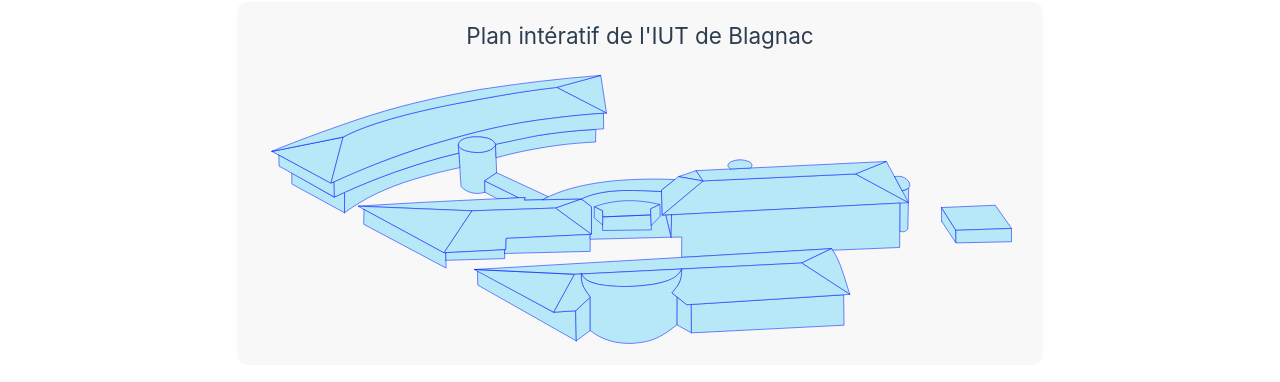
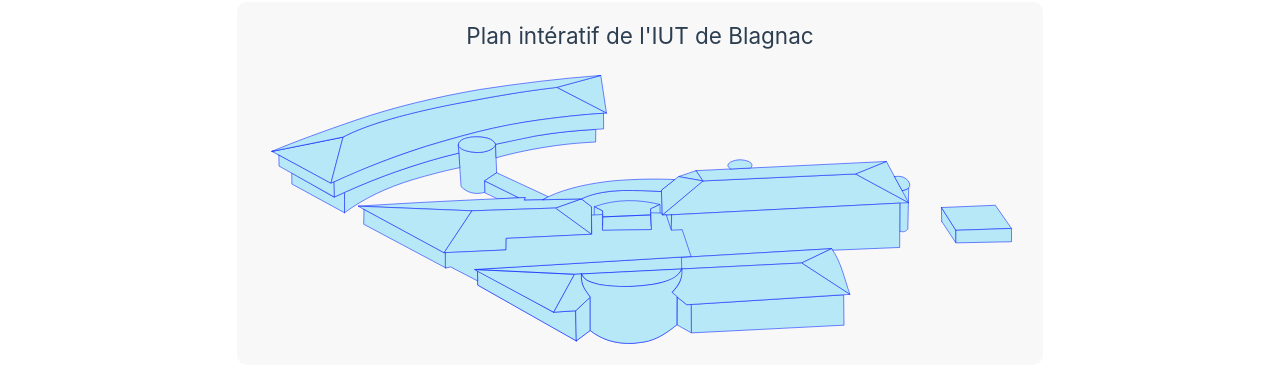
Before and after one commit to Tructruc/SAE-ALT-S3-Dev-23-24-Occupation-salles-3A-Groupe-2, a Vue app in the folder frontend/front-vue/: page / in a window 1280 px wide. Shown: the part 380-762 px from the top of the page. Built offline with nearby package versions, Linux system fonts and the light colour scheme.

Commit message:
Changement SVG fullIUT

```diff
--- a/frontend/front-vue/src/components/batiments/FullIut.vue
+++ b/frontend/front-vue/src/components/batiments/FullIut.vue
@@ -15,28 +15,25 @@
     <div :class="{ 'small-view': showBatB || showBatE || showBatA, 'grid':true}">
     <h2> Plan intératif de l'IUT de Blagnac </h2>
       <svg width="100%" height="100%" viewBox="0 0 1417.3333 524" >
-            <g id="MI" class="changeColor">
-                <title>Maison intelligente</title>
+            <g id="MI">
                 <path id="path47751" d="m 1275.5549,283.99611 -0.4068,-25.87164 27.0614,42.74674 0.058,23.6013 -26.7126,-40.4764"/>
                 <path id="path47753" d="m 1275.1481,258.12447 27.0614,42.74674 104.472,-3.50424 -30.4561,-43.50482 -101.0773,4.26232"/>
                 <path id="path47755" d="m 1302.2095,300.87121 104.472,-3.50424 -0.09,24.96697 -104.324,2.13857 -0.058,-23.6013"/>
             </g>
 
             <g id="bat_E" class="changeColor" @click="displayBatE">
-                <title>Batiment E (R&T)</title>
-                <path id="path43261" d="m 1196.8919,302.54757 c 4.5459,1.04117 8.9079,2.95184 15.1257,-3.91667 l 1.6547,-75.36769 0.1044,-2.23031 c -3.2413,2.99809 -7.657,4.42654 -12.4684,5.32593 l -4.1945,23.42375 -0.2219,52.76499"/>
-                <path id="path41991" d="m 750.66052,272.70018 18.11785,-0.93004 428.33543,-21.98756 16.3673,-0.84018 -99.6384,-53.87022 -286.20621,13.07487 -76.97597,64.55313"/>
-                <path id="path42059" d="m 827.63649,208.14705 -46.11195,-8.03527 33.26665,-11.21201 12.8453,19.24728"/>
-                <path id="path42127" d="m 749.62898,225.38461 1.03154,47.31557 76.97597,-64.55313 -46.11195,-8.03527 -31.89556,25.27283"/>
-                <path id="path42627" d="m 757.69803,272.33893 9.94065,41.50349 1.13969,-42.07228 -11.08034,0.56879"/>
-                <path id="path42697" d="m 768.77837,271.77014 -1.13969,42.07228 20.11388,-0.35177 -0.25111,38.22726 281.57975,-16.44857 2.0595,2.97211 125.6228,-5.16132 0.3503,-83.29755 -428.33543,21.98756"/>
-                <path id="path42765" d="m 1113.8427,195.07218 57.9765,-23.42278 41.6619,77.293 -99.6384,-53.87022"/>
-                <path id="path42835" d="m 814.79119,188.89977 12.8453,19.24728 286.20621,-13.07487 57.9765,-23.42278 -357.02801,17.25037"/>
-                <path id="path42903" d="m 1187.1343,200.06265 14.174,26.29618 c 10.3544,-2.10082 19.3746,-6.29405 11.4032,-18.33602 -8.0706,-8.7327 -15.3095,-9.38264 -25.5772,-7.96016"/>
-                <path id="path43627" d="m 879.05542,185.79474 38.33202,-1.85207 c 4.68219,-6.51655 0.92576,-9.55342 -3.87605,-12.15922 -10.61426,-4.09607 -21.78106,-4.74043 -33.9262,0.72689 -8.80318,5.78444 -4.88868,9.56935 -0.52977,13.2844"/>
+              <path d="m 1196.9,302.55 c 4.5459,1.0412 8.9079,2.9518 15.126,-3.9167 l 1.6547,-75.368 0.1044,-2.2303 c -3.2413,2.9981 -7.657,4.4265 -12.468,5.3259 l -4.1945,23.424 -0.2219,52.765" id="path15" />
+              <path d="m 750.66,272.7 462.82,-23.758 -99.638,-53.87 -286.21,13.075 -76.976,64.553" id="path17" />
+              <path d="m 827.64,208.15 -46.112,-8.0353 33.267,-11.212 12.845,19.247" id="path19" />
+              <path d="m 749.63,225.38 1.0315,47.316 76.976,-64.553 -46.112,-8.0353 -31.896,25.273" id="path21" />
+              <path d="m 757.7,272.34 9.9406,41.503 1.1397,-42.072 -11.08,0.56879" id="path23" />
+              <path d="m 768.78,271.77 -1.1397,42.072 20.114,-0.35177 -0.25111,38.227 281.58001,-16.449 2.0595,2.9721 125.62,-5.1613 0.3503,-83.298 -428.34001,21.988" id="path25" />
+              <path d="m 1113.8,195.07 57.976,-23.423 41.662,77.293 -99.638,-53.87" id="path27" />
+              <path d="m 814.79,188.9 12.845,19.247 286.21,-13.075 57.976,-23.423 -357.03,17.25" id="path29" />
+              <path d="m 1187.1,200.06 14.174,26.296 c 10.354,-2.1008 19.375,-6.294 11.403,-18.336 -8.0706,-8.7327 -15.31,-9.3826 -25.577,-7.9602" id="path31" />
+              <path d="m 879.06,185.79 38.332,-1.8521 c 4.6822,-6.5166 0.92576,-9.5534 -3.876,-12.159 -10.614,-4.0961 -21.781,-4.7404 -33.926,0.72689 -8.8032,5.7844 -4.8887,9.5694 -0.52977,13.284" id="path33" />
             </g>
-            <g id="bat_Cloctech" class="changeColor">
-                <title>Batiment C (Recherche) + Amphi1 + Local Technique</title>
+            <g id="bat_Cloctech">
                 <path id="path33557" d="m 404.38219,377.66988 0.53913,26.05039 184.90155,104.61516 -1.19021,-56.48469 -41.13126,2.69141 z"/>
                 <path id="path35040" d="m 589.82287,508.33543 26.12985,-19.43235 0.0143,-62.51058 -27.33436,25.45824 1.19021,56.48469"/>
                 <path id="path35108" d="m 398.57055,374.43743 187.9466,8.98733 -39.01575,71.11739 -143.11921,-76.87227 -5.81164,-3.23245 187.9466,8.98733 13.07314,-0.65039 188.1256,-9.35926 225.07531,-11.19751 56.29,-26.94826 -670.51065,39.16809"/>
@@ -49,38 +46,38 @@
                 <path id="path37114" d="m 787.71589,373.41511 c -0.013,25.62319 -6.34533,29.89467 -18.40616,44.85535 l 27.98557,22.29378 305.9396,-19.48993 -90.4437,-58.85671 -225.07531,11.19751"/>
             </g>
             <g id="bat_B" class="changeColor" @click="displayBatB">
-                <title>Batiment B (G.I.M. & Info)</title>
-                <path id="path19952" d="m 129.27371,212.707 22.84949,-86.79662 -133.619844,26.8184 13.075313,7.07982 97.695041,52.8984"/>
-                <path id="path19954" d="m 418.03115,229.64836 v 0 l -0.3236,-21.67354 64.57876,31.96046 -39.40708,1.82576 z"/>
-                <path id="path19956" d="m 374.06564,219.2665 c 11.38873,11.60774 26.09491,14.94113 43.96551,10.38186 l -0.3236,-21.67354 22.68663,-15.13341 -2.13967,-53.36955 c -1.8018,10.74005 -20.85613,15.30924 -35.28712,15.5063 -22.9609,-1.53346 -34.24009,-8.10094 -34.67224,-13.96103 z"/>
-                <path id="path19958" d="m 646.49979,80.863345 -93.3526,-48.212113 82.62008,-22.457216 10.73252,70.669329"/>
-                <path id="path23353" d="M 18.503356,152.72878 152.1232,125.91038 C 188.6473,106.52905 249.20346,86.699366 347.59246,66.163858 416.18319,53.809185 484.86174,40.020524 553.14719,32.651232 l 93.3526,48.212113 C 564.26914,86.109223 482.66778,96.59258 402.21964,116.67393 268.44018,150.7223 203.29934,180.26869 129.27371,212.707 l 22.84949,-86.79662"/>
-                <path id="path25469" d="m 55.878196,193.69214 0.211024,20.32606 98.76559,53.88762 0.0616,-38.22706 -19.07475,8.75751 z"/>
-                <path id="path25958" d="m 31.578669,159.8086 0.402363,20.51171 23.897164,13.37183 79.963464,44.74413 -0.34852,-28.45643 -6.21943,2.72716 -97.695041,-52.8984"/>
-                <path id="path26447" d="M 18.503356,152.72878 152.1232,125.91038 C 196.49239,101.92118 274.40517,80.135485 380.33326,60.190126 433.15984,50.320221 486.08112,40.463995 553.14719,32.651232 L 635.76727,10.194016 C 560.39003,15.781596 484.37423,24.966724 407.89565,36.759028 326.20579,50.873902 248.55549,69.379521 176.5288,93.997657 116.52699,114.59308 61.539778,134.49149 18.503356,152.72878"/>
-                <path id="path26881" d="m 154.85481,267.90582 c 36.17816,-26.95575 79.55,-47.48834 129.15511,-62.4553 28.1831,-8.16717 56.6806,-16.08453 87.39685,-22.23904 l -2.00845,-27.23503 c -44.63333,10.24732 -83.80201,23.09617 -122.11651,36.35167 -31.38805,11.19922 -62.11715,23.77329 -92.3654,37.35064 l -0.0616,38.22706"/>
-                <path id="path27315" d="m 438.25451,139.47186 1.01759,25.38156 c 33.45962,-9.53282 71.22634,-17.27668 113.44786,-23.17025 24.57288,-3.32822 48.99593,-5.36133 73.31645,-6.50808 l 0.46052,-23.74205 c -74.00968,4.82315 -84.53497,8.35384 -112.59672,12.24154 -25.85126,4.67504 -50.88769,10.10686 -75.6457,15.79728 z"/>
-                <path id="path27578" d="m 640.9127,81.227949 0.23903,29.238131 -14.6548,0.96696 c -38.90175,2.05955 -76.4454,6.14067 -112.62841,12.24713 l -75.61401,15.79169 c -2.77331,-6.957 -10.44687,-11.91655 -26.19653,-13.58409 -12.65122,-1.31171 -24.57592,-0.18898 -35.50002,4.28662 -4.02316,2.75039 -8.24147,5.36792 -8.26281,10.84274 l 1.10317,14.95932 c -40.47362,9.17733 -81.24487,22.12801 -122.11653,36.35168 -29.05319,10.55035 -59.22152,22.32162 -92.36538,37.35063 l -19.07475,8.75751 -0.62018,-28.33726 c 60.05861,-27.87027 116.61374,-48.59584 171.83121,-66.59352 65.17226,-19.0736 129.31943,-38.58264 213.02837,-49.78234 40.10092,-5.26673 80.25271,-10.219514 120.83129,-12.538182"/>
-                <path id="path28858" d="m 368.29515,141.01713 c 0.23328,-11.63405 18.44577,-15.70788 35.56189,-15.57162 13.66431,0.83301 29.26605,2.11887 34.39747,14.02635 0.65552,2.57467 -7.17258,15.11092 -34.78654,15.49775 -18.41025,-1.73761 -33.03532,-5.12451 -35.17282,-13.95248"/>
-                <path id="path45131" d="m 440.39418,192.84141 97.04792,44.98247 -10.30951,5.67689 -35.24783,0.80507 2.00103,-4.90798 -11.59948,0.53742 -64.57876,-31.96046 22.68663,-15.13341"/>
+              <path d="m 129.27,212.71 22.849,-86.797 -133.62,26.818 110.77,59.978" id="path38" />
+              <path d="m 418.03,229.65 -0.3236,-21.674 64.579,31.96 -39.407,1.8258 z" id="path40" />
+              <path d="m 374.07,219.27 c 11.389,11.608 26.095,14.941 43.966,10.382 l -0.3236,-21.674 22.687,-15.133 -2.1397,-53.37 c -1.8018,10.74 -20.856,15.309 -35.287,15.506 -22.961,-1.5335 -34.24,-8.1009 -34.672,-13.961 z" id="path42" />
+              <path d="M 646.5,80.863 553.147,32.651 635.767,10.194 646.5,80.863" id="path44" />
+              <path d="m 18.503,152.73 133.62,-26.818 c 36.524,-19.381 97.08,-39.211 195.47,-59.747 68.591,-12.355 137.27,-26.143 205.55,-33.513 l 93.353,48.212 c -82.231,5.2459 -163.83,15.729 -244.28,35.811 -133.78,34.048 -198.92,63.595 -272.95,96.033 l 22.849,-86.797" id="path46" />
+              <path d="m 55.878,193.69 0.21102,20.326 98.766,53.888 0.0616,-38.227 -19.075,8.7575 z" id="path48" />
+              <path d="m 31.579,159.81 0.40236,20.512 103.86,58.116 -0.34852,-28.456 -6.2194,2.7272 -97.695,-52.898" id="path50" />
+              <path d="m 18.503,152.73 133.62,-26.818 c 44.369,-23.989 122.28,-45.775 228.21,-65.72 52.827,-9.8699 105.75,-19.726 172.81,-27.539 l 82.62,-22.457 c -75.377,5.5876 -151.39,14.773 -227.87,26.565 -81.69,14.115 -159.34,32.62 -231.37,57.239 -60.002,20.595 -114.99,40.494 -158.03,58.731" id="path52" />
+              <path d="m 154.85,267.91 c 36.178,-26.956 79.55,-47.488 129.16,-62.455 28.183,-8.1672 56.681,-16.085 87.397,-22.239 l -2.0084,-27.235 c -44.633,10.247 -83.802,23.096 -122.12,36.352 -31.388,11.199 -62.117,23.773 -92.365,37.351 l -0.0616,38.227" id="path54" />
+              <path d="m 438.25,139.47 1.0176,25.382 c 33.46,-9.5328 71.226,-17.277 113.45,-23.17 24.573,-3.3282 48.996,-5.3613 73.316,-6.5081 l 0.46052,-23.742 c -74.01,4.8232 -84.535,8.3538 -112.6,12.242 -25.851,4.675 -50.888,10.107 -75.646,15.797 z" id="path56" />
+              <path d="m 640.91,81.228 0.23903,29.238 -14.655,0.96696 c -38.902,2.0596 -76.445,6.1407 -112.63,12.247 l -75.614,15.792 c -2.7733,-6.957 -10.447,-11.917 -26.197,-13.584 -12.651,-1.3117 -24.576,-0.18898 -35.5,4.2866 -4.0232,2.7504 -8.2415,5.3679 -8.2628,10.843 l 1.1032,14.959 c -40.474,9.1773 -81.245,22.128 -122.12,36.352 -29.053,10.55 -59.222,22.322 -92.365,37.351 l -19.075,8.7575 -0.62018,-28.337 c 60.059,-27.87 116.61,-48.596 171.83,-66.594 65.172,-19.074 129.32,-38.583 213.03,-49.782 40.101,-5.2667 80.253,-10.22 120.83,-12.538" id="path58" />
+              <path d="m 368.3,141.02 c 0.23328,-11.634 18.446,-15.708 35.562,-15.572 13.664,0.83301 29.266,2.1189 34.397,14.026 0.65552,2.5747 -7.1726,15.111 -34.787,15.498 -18.41,-1.7376 -33.035,-5.1245 -35.173,-13.952" id="path60" />
+              <path d="m 440.39,192.84 97.048,44.982 -10.31,5.6769 -35.248,0.80507 2.001,-4.908 -11.599,0.53742 -64.579,-31.96 22.687,-15.133" id="path62" />
             </g>
             <g id="bat_Aadm" class="changeColor" @click="displayBatA">
-                <title>Batiment A (administration)</title>
-                <path id="path37905" d="m 550.55088,259.06347 48.79591,-17.2121 19.01889,14.63956 0.0736,51.95062 -67.88839,-49.37808"/>
-                <path id="path37973" d="m 599.34679,241.85137 -107.46203,2.45447 2.00103,-4.90798 c -98.5921,4.29655 -197.84637,8.71554 -313.44379,16.15634 l 213.22462,8.74617 156.88426,-5.2369 48.79591,-17.2121"/>
-                <path id="path38136" d="m 393.66662,264.30037 -52.37088,78.75916 116.40131,-5.89156 0.5369,-21.12659 160.20533,-7.59983 -67.88839,-49.37808 -156.88427,5.2369"/>
-                <path id="path38335" d="M 341.29574,343.05953 191.42131,261.78167 180.442,255.5542 l 213.22462,8.74617 -52.37088,78.75916"/>
-                <path id="path38403" d="m 191.42143,261.78173 -0.57478,27.66211 154.61275,82.311 -0.24541,-14.52738 -0.24248,-14.35398 -3.67577,0.18605 -149.87431,-81.2778"/>
-                <path id="path38471" d="m 345.21399,357.22746 110.36638,-3.29943 -0.22944,-9.58833 -0.16856,-7.04445 -110.21086,5.57823 0.24248,14.35398"/>
-                <path id="path38539" d="m 455.35093,344.3397 160.59718,-3.93855 -0.20813,-31.81184 -157.50603,7.45207 -0.5369,21.12659 -2.51468,0.12728 0.16856,7.04445"/>
-            </g>
-            <g id="bat_Abib" class="changeColor">
-                <title>Batiment A (bibliothèque)</title>
-                <path id="path45456" d="m 767.63868,313.84242 -151.83912,3.85304 -0.0596,-9.10615 2.6993,-0.14776 -0.0736,-51.95062 -19.01889,-14.63956 c 16.22997,-8.2102 39.75129,-14.12057 77.07095,-15.67867 24.91408,-0.15811 49.53506,0.17775 73.2721,2.00327 l 0.97068,44.52421 7.03751,-0.36125 9.94065,41.50349"/>
-                <path id="path45450" d="m 639.33402,275.69244 90.25708,-3.69437 1.38555,28.03395 -91.88586,1.1962 0.24323,-25.53578 -0.21354,-11.26145 -15.48241,-7.7983 c 41.67593,-15.06868 82.66998,-13.9953 123.2996,-4.29455 l -17.6549,8.29165 0.30833,11.36828 -90.25708,3.69437"/>
-                <path id="path45452" d="m 639.19169,290.63515 -15.73426,-13.23135 0.18064,-20.77111 15.48241,7.7983 0.21354,11.26145 -0.14233,14.94271"/>
-                <path id="path45454" d="m 730.56724,291.74837 16.73355,-17.02602 -0.36312,-22.38421 -17.6549,8.29165 0.30833,11.36828 0.97614,19.7503"/>
-                <path id="path46179" d="m 527.13259,243.50077 72.2142,-1.6494 c 23.09699,-10.70374 49.27482,-14.90029 77.07101,-15.67867 24.83437,-0.15437 49.42988,0.16979 73.27204,2.00327 l -0.0609,-2.79136 24.92233,-19.74751 c -31.92059,-1.53155 -68.13895,-1.35694 -112.67828,2.12099 -46.95914,4.80021 -89.57204,13.74018 -124.43093,30.06579 l -10.30951,5.67689"/>
+              <path d="m 404.38,377.67 0.53913,26.05 184.9,104.62 -1.1902,-56.485 -41.131,2.6914 z" id="path65" />
+              <path d="m 589.82,508.34 26.13,-19.432 0.0143,-62.511 -27.334,25.458 1.1902,56.485" id="path67" />
+              <path d="m 398.57,374.44 187.95,8.9873 -39.016,71.117 -143.12,-76.872 -5.8116,-3.2324 187.95,8.9873 13.073,-0.65039 188.12845,-9.36765 -0.61348,-22.33853 -388.54087,23.36928" id="path69" />
+              <path d="m 599.59,382.77 188.13,-9.3593 c -8.5396,20.361 -30.488,23.795 -52.374,28.556 -28.31,4.323 -62.181,7.3013 -102.17,0.70392 -13.04,-3.9098 -28.367,-6.0726 -33.577,-19.901" id="path71" />
+              <path d="m 599.59,382.77 c -2.3076,22.248 8.5298,31.449 16.377,43.618 l -0.0143,62.511 c 21.128,16.843 47.557,25.517 80.499,24.155 22.034,-3.0423 41.095,-1.2754 82.073,-34.967 l 0.226,-53.25447 -9.44177,-7.52663 c 12.361,-13.182 20.86174,-26.5007 18.40674,-43.8947 -5.9841,15.551 -25.874,23.791 -52.374,28.556 -34.059,5.2318 -68.117,6.0515 -102.17,0.70397 -14.3133,-4.24326 -28.40332,-6.18493 -33.577,-19.901" id="path73" />
+              <path d="m 547.5,454.54 41.131,-2.6914 27.334,-25.458 c -7.982,-12.478 -18.6333,-21.33164 -16.377,-43.618 l -13.073,0.65039 -39.016,71.117" id="path75" />
+              <path d="m 550.55,259.06 48.796,-17.212 19.019,14.64 0.0736,51.951 -67.888,-49.378" id="path77" />
+              <path d="m 599.35,241.85 -107.46,2.4545 2.001,-4.908 c -98.592,4.2966 -197.85,8.7155 -313.44,16.156 l 213.22,8.7462 156.88,-5.2369 48.796,-17.212" id="path79" />
+              <path d="m 393.67,264.3 -52.371,78.759 116.71641,-5.38987 0.22049,-21.62873 160.21,-7.5998 -67.888,-49.378 -156.88,5.2369" id="path81" />
+              <path d="m 341.3,343.06 -149.87,-81.278 -10.979,-6.2275 213.22,8.7462 -52.371,78.759" id="path83" />
+              <path d="m 191.42,261.78 -0.57478,27.662 154.61,82.311 -0.24541,-14.527 -0.24248,-14.354 -3.6758,0.18605 -149.87,-81.278" id="path85" />
+              <path d="m 767.64,313.84 -151.84,3.853 -0.0596,-9.1062 2.6993,-0.14776 -0.0736,-51.951 -19.019,-14.64 c 16.23,-8.2102 39.751,-14.121 77.071,-15.679 24.914,-0.15811 49.535,0.17775 73.272,2.0033 l 0.97068,44.524 7.0375,-0.36125 9.9406,41.503" id="path87" />
+              <path d="m 639.33,275.69 90.257,-3.6944 1.3856,28.034 -91.886,1.1962 0.24323,-25.536 -0.21354,-11.261 -15.482,-7.7983 c 41.676,-15.069 82.67,-13.995 123.3,-4.2946 l -17.655,8.2916 0.30833,11.368 -90.257,3.6944" id="path89" />
+              <path d="m 639.19,290.64 -15.734,-13.231 0.18064,-20.771 15.482,7.7983 0.21354,11.261 -0.14233,14.943" id="path91" />
+              <path d="m 730.57,291.75 16.734,-17.026 -0.36312,-22.384 -17.655,8.2916 0.30833,11.368 0.97614,19.75" id="path93" />
+              <path d="m 527.13,243.5 72.214,-1.6494 c 23.097,-10.704 49.275,-14.9 77.071,-15.679 24.834,-0.15437 49.43,0.16979 73.272,2.0033 l -0.0609,-2.7914 24.922,-19.748 c -31.921,-1.5316 -68.139,-1.3569 -112.68,2.121 -46.959,4.8002 -89.572,13.74 -124.43,30.066 l -10.31,5.6769" id="path95" />
+              <path d="m 344.77,371.66 9.1043,-2.0906 50.87789,26.32036 -0.38021,-18.221 -5.81113,-3.23176 406.73601,-24.4886 -16.731,-50.262 -20.514,0.9488 -9.3104,-28.785 -7.7266,0.43876 -0.86208,-3.7246 -20.53,-0.60339 1.2811,31.572 -92.025,1.1859 0.0487,-29.542 -20.635,1.1604 0.61518,35.879 -160.62,7.8038 -0.26706,21.648 -113.36,5.0526 z" id="path97" />
             </g>
         </svg>
     </div>
```
